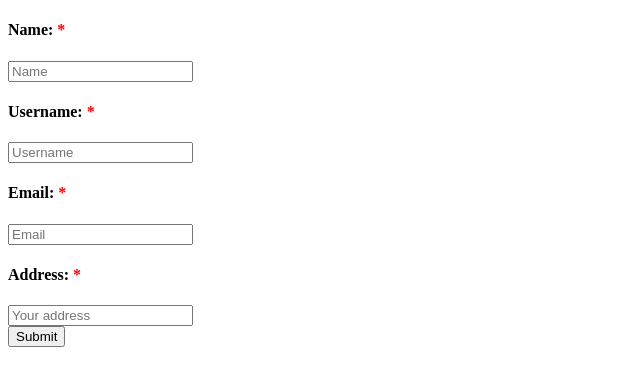
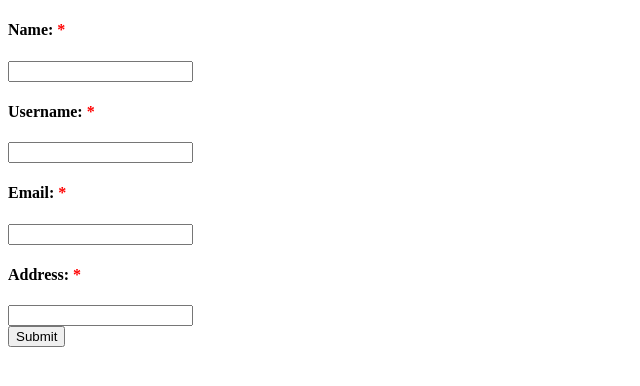
Before and after one commit to temmietope/react-authentication, a React (Create React App) app: page /update in a window 1280 px wide. Shown: the top 386 px of the page, without its empty margins (0-640 px from the left). Built offline with nearby package versions, Linux system fonts and the light colour scheme; no server answers.

Commit message:
updated profile

```diff
--- a/src/component/UpdateProfile.js
+++ b/src/component/UpdateProfile.js
@@ -2,7 +2,6 @@ import React, { Component } from "react";
 
 class UpdateProfile extends Component {
   state = {
-    user: {},
     name: "",
     username: "",
     email: "",
@@ -18,7 +17,13 @@ class UpdateProfile extends Component {
       .then(res => res.json())
       .then(res => {
         console.log(res);
-        this.setState({ user: res });
+        this.setState({
+          name: res.name,
+          username: res.username,
+          email: res.email,
+          address: res.address
+        });
+        console.log(this.state);
       });
   }
   onChange = e => {
@@ -30,9 +35,19 @@ class UpdateProfile extends Component {
   async onSubmit(e) {
     e.preventDefault();
     const { name, username, email, address } = this.state;
-    await fetch("https://authuserapi.herokuapp.com/register", {
+    if (
+      !this.refs.name.value ||
+      !this.refs.username.value ||
+      !this.refs.email.value ||
+      !this.refs.address.value
+    ) {
+      return alert("Fill all the required boxes");
+    }
+    console.log(name, username, email, address);
+    await fetch("https://authuserapi.herokuapp.com/profile/update", {
       method: "post",
       headers: {
+        Authorization: `${localStorage.getItem("authToken")}`,
         "Content-Type": "application/json"
       },
       body: JSON.stringify({
@@ -41,17 +56,13 @@ class UpdateProfile extends Component {
         email,
         address
       })
-    })
-      .then(res => res.json())
-      .then(res => {
-        console.log(res);
-        if (res.success)
-          res.success
-            ? this.props.history.push("/login")
-            : alert("user already exists!");
-      });
+    }).then(() => {
+      alert("Updated Successfully");
+      this.props.history.push("/profile");
+    });
   }
   render() {
+    const { name, username, address, email } = this.state;
     return (
       <form
         onSubmit={e => {
@@ -65,7 +76,7 @@ class UpdateProfile extends Component {
           <input
             type="text"
             name="name"
-            placeholder="Name"
+            value={name}
             ref="name"
             onChange={this.onChange}
           />
@@ -77,8 +88,8 @@ class UpdateProfile extends Component {
           </h4>
           <input
             type="text"
-            name="user-name"
-            placeholder="Username"
+            name="username"
+            value={username}
             ref="username"
             onChange={this.onChange}
           />
@@ -90,7 +101,7 @@ class UpdateProfile extends Component {
           <input
             type="email"
             name="email"
-            placeholder="Email"
+            value={email}
             ref="email"
             onChange={this.onChange}
           />
@@ -102,7 +113,7 @@ class UpdateProfile extends Component {
           <input
             type="text"
             name="address"
-            placeholder="Your address"
+            value={address}
             ref="address"
             onChange={this.onChange}
           />
```
